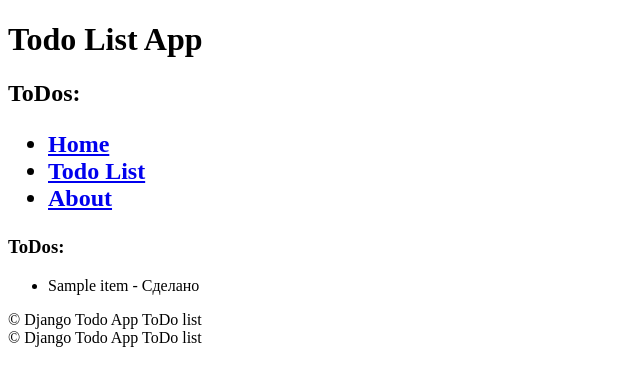
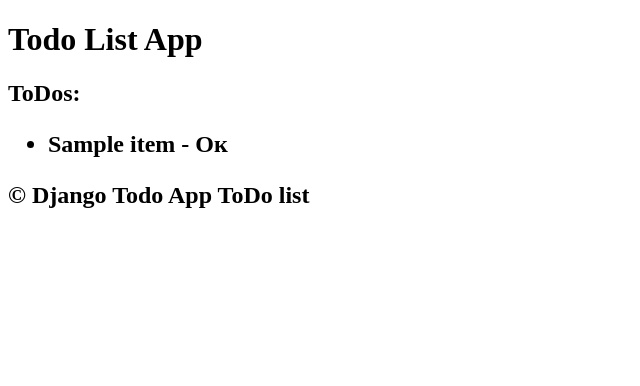
Before and after one commit to PaulBar3/djangotodoproject, a Django app: page /todo-list/ in a window 1280 px wide. Shown: the part 70-456 px from the top of the page, without its empty margins (0-640 px from the left). Run offline with Django 5.2, Linux system fonts and the light colour scheme; tables that the repository leaves empty hold one stand-in row (values such as "Sample post").

Commit message:
переделка views (37.27)

```diff
--- a/templates/base.html
+++ b/templates/base.html
@@ -19,7 +19,6 @@
 <footer>
     &copy; Django Todo App
     {% block footer %}
-
     {% endblock footer %}
 </footer>
 </body>
--- a/todo_list/templates/todo_list/index.html
+++ b/todo_list/templates/todo_list/index.html
@@ -5,9 +5,18 @@
 {% endblock title %}
 
 {% block body %}
-<h1>
-    Todo List App
-</h1>
+    <h1>Todo List App</h1>
     <h2>ToDos:<h2>
-        {% include "todo_list/components/todo_items_list.html" %}
+    <ul>
+      {% for todo_item in todo_items %}
+        <li>
+          {{ todo_item.title }}
+          {% if todo_item.done %}
+          - Ок
+          {% else %}
+          - Wait
+          {% endif %}
+        </li>
+      {% endfor %}
+    </ul>
 {% endblock  %}
--- a/todo_list/urls.py
+++ b/todo_list/urls.py
@@ -10,7 +10,7 @@
 
 urlpatterns = [
     path("", views.index_view, name="index"),
-    path("todo_list/", views.Todo_List_Index_View.as_view(), name="todo_list"),
+    #path("todo_list/", views.Todo_List_Index_View.as_view(), name="todo_list"),
     path("list/", views.Todo_List_View.as_view(), name="list"),
 
 ]
--- a/todo_list/views.py
+++ b/todo_list/views.py
@@ -1,22 +1,28 @@
-from typing import Any
 from django.http import HttpRequest, HttpResponse
 from django.shortcuts import render
 from django.views.generic import ListView
 from .models import Todo_item
 
 
-
-
 def index_view(request: HttpRequest) -> HttpResponse:
     todo_items = Todo_item.objects.all()
-    return render(request, template_name='todo_list/index.html', context={'todo_items': todo_items})
+    return render(
+        request,
+        template_name="todo_list/index.html",
+        context={"todo_items": todo_items},
+    )
 
 
 class Todo_List_Index_View(ListView):
-    template_name = 'todo_list/index.html'
-    model = Todo_item
+    template_name = "todo_list/index.html"
+
+    def get_content_data(self, **kwargs):
+        context = super().get_context_data(**kwargs)
+        context["todo_items"] = Todo_item.objects.all()
+        return context
 
 
 class Todo_List_View(ListView):
+    template_name = "todo_list/todoitem_list.html"
     model = Todo_item
-    context_object_name = 'todo_items'
+    context_object_name = "todo_items"
```
Also changed, not shown: templates/components/navbar.html (+5 -6 lines).
